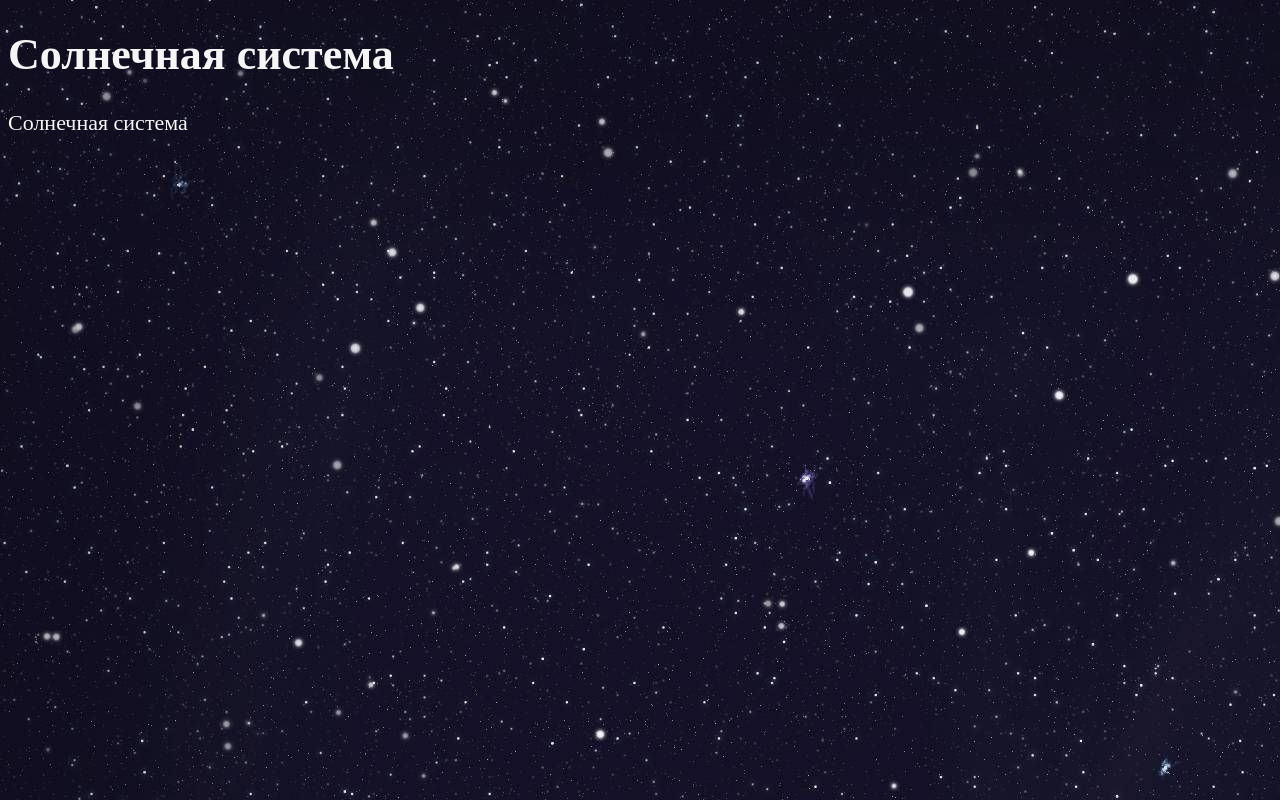
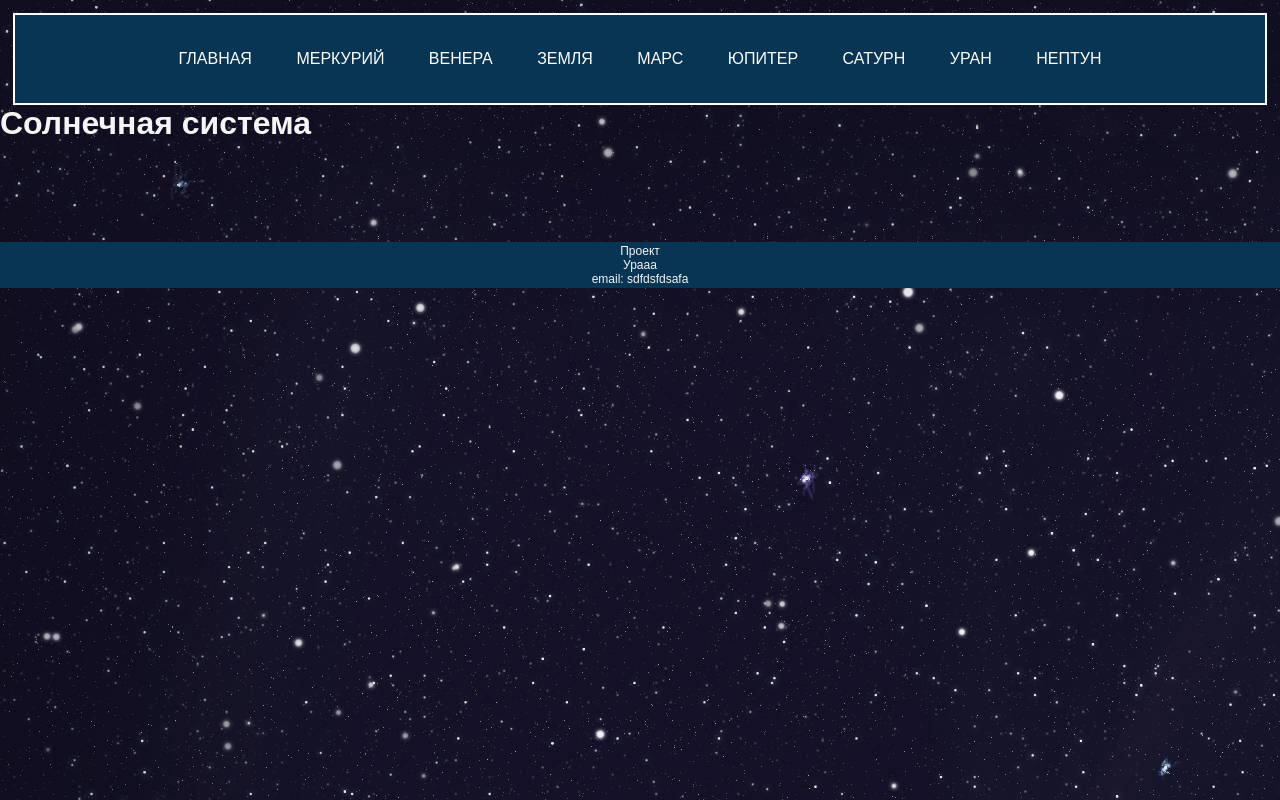
Before and after one commit to Viktor-Zhurkov/createx.github.io, a plain HTML site: page index.html in a window 1280 px wide. Drawn offline with Linux system fonts and the light colour scheme.

Commit message:
Add files via upload

```diff
--- a/index.html
+++ b/index.html
@@ -1,16 +1,41 @@
 <!DOCTYPE html>
 <html lang="ru">
+
 <head>
     <meta charset="UTF-8">
     <meta name="author" content="Somebody">
-        <meta name="description" content="This page contains all the things I am lerning how to create as I learn HTML">
-        <title>My First Page</title>
-        <link rel="icon" href="html5.png" type="image/x-icon">
+    <meta name="description" content="Солнечная система">
+    <title>Солнечная система</title>
+    <link rel="icon" href="sun-icon.jpg" type="image/x-icon">
     <link rel="stylesheet" href="main.css" type="text/css">
 </head>
+
 <body>
+    <header>
+        <div class="header">
+            <ul>
+                <li><a href="">Главная</a></li>
+                <li><a href="">Меркурий</a></li>
+                <li><a href="">Венера</a></li>
+                <li><a href="">Земля</a></li>
+                <li><a href="">Марс</a></li>
+                <li><a href="">Юпитер</a></li>
+                <li><a href="">Сатурн</a></li>
+                <li><a href="">Уран</a></li>
+                <li><a href="">Нептун</a></li>
+        </div>
+    </header>
+    <div class="">
     <h1>Солнечная система</h1>
-        <p>Солнечная система
-        </p>
+    <!-- <p>Солнечная система -->
+
+    <footer>
+        <div class="footer">
+            <p>Проект</p>
+            <p>Урааа</p>
+            <p>email: sdfdsfdsafa</p>
+            </div>
+    </footer>
 </body>
+
 </html>
--- a/main.css
+++ b/main.css
@@ -1,5 +1,34 @@
-html {
-    font-size: 22px
+* {
+    margin: 0;
+    padding: 0;
+    font-family: sans-serif;
+}
+
+.header {
+    margin-top: 1%;
+    margin-left: 1%;
+    margin-right: 1%;
+    padding: 35px 0;
+    align-items: center;
+    justify-content: space-between;
+    border: 2px;
+    text-align: center;
+    background: #083553;
+    color: white;
+    border-style: solid;
+    border-color: white;
+}
+
+.header ul li {
+    list-style: none;
+    display: inline-block;
+    margin: 0 20px;
+}
+
+.header ul li a {
+    text-decoration: none;
+    color: #fff;
+    text-transform: uppercase;
 }
 
 body {
@@ -7,3 +36,91 @@ body {
     background-color: #333;
     color: whitesmoke;
 }
+
+/* Works but need beter */
+/*
+.footer{
+    position: fixed;
+    left: 0;
+    bottom: 0;
+    padding: 2px;
+    margin-top: 20%;
+    width: 100%;
+    background-color:  #083553;
+    margin-top: 100px;
+    margin-bottom: 0px;
+    text-align: center;
+} */
+/*
+.footer {
+    margin-top: 150px;
+    width: 100%;
+    padding: 100px 15%;
+    display: flex;
+
+    text-align: center;
+    font-weight: 300;
+    margin-bottom: 30px;
+    letter-spacing: 1px;
+} */
+
+.footer {
+    font-size: 12px;
+    padding: 2px;
+    padding-top: 2px;
+    padding-right: 2px;
+    padding-bottom: 2px;
+    padding-left: 2px;
+    margin-top: 100px;
+    margin-bottom: 0px;
+    flex: 0 0 auto;
+    background-color: #083553;
+    text-align: center;
+}
+
+/*
+.footer div{
+    text-align: center;
+    font-weight: 300;
+    margin-bottom: 30px;
+    letter-spacing: 1px;
+} */
+/*
+.footer div p{
+    font-weight: 300;
+    margin-bottom: 30px;
+    letter-spacing: 1px;
+} */
+
+/*
+.footer {
+    position: fixed;
+    left: 0;
+    bottom: 0;
+    width: 100%;
+    background-color: red;
+    color: white;
+    text-align: center;
+ }
+/*
+
+.navbar{
+    width: 85%;
+    margin: auto;
+    padding: 35px 0;
+    display: flex;
+    align-items: center;
+    justify-content: space-between;
+} */
+
+/* html {
+    font-size: 22px
+}
+
+.image{
+    padding: 5px;
+    font-size: 15px;
+    color: white;
+    align-items: center;
+}
+*/
```
Also changed, not shown: sun-icon.jpg (added), sun-outline.png (added). Lines whose indentation alone changed are shown as unchanged.
